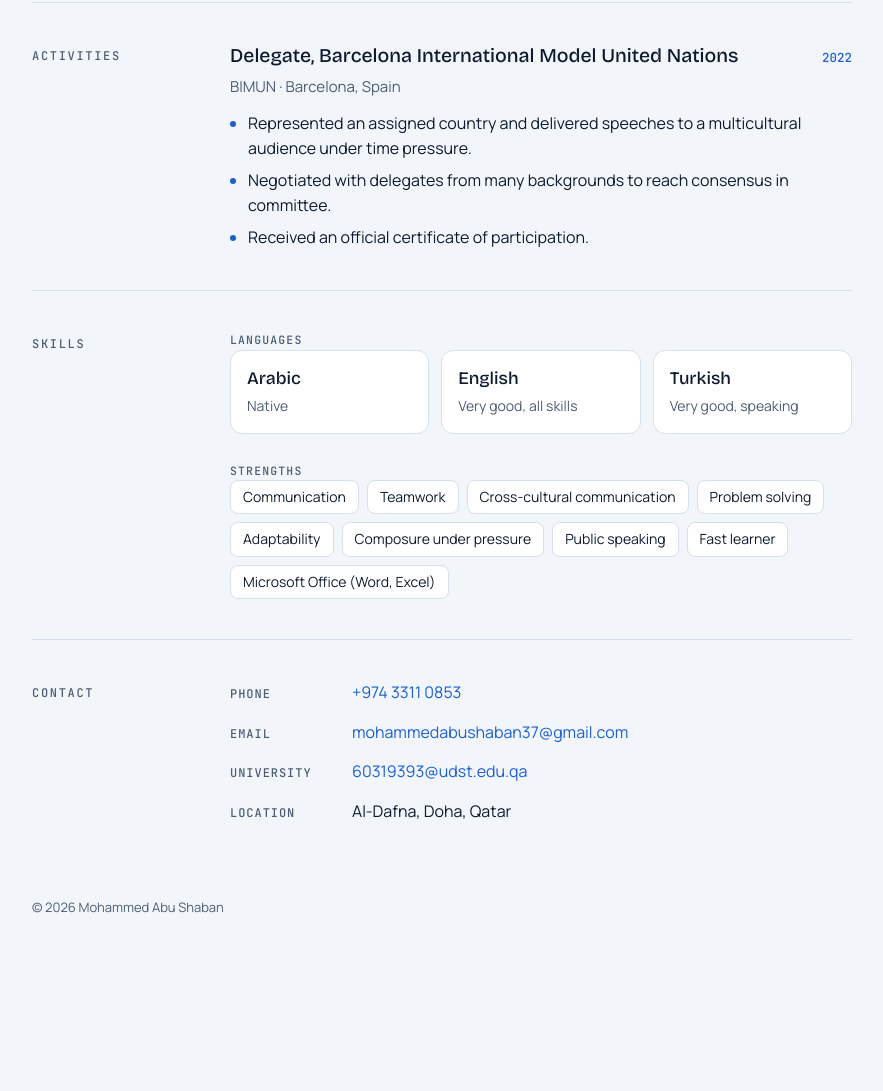
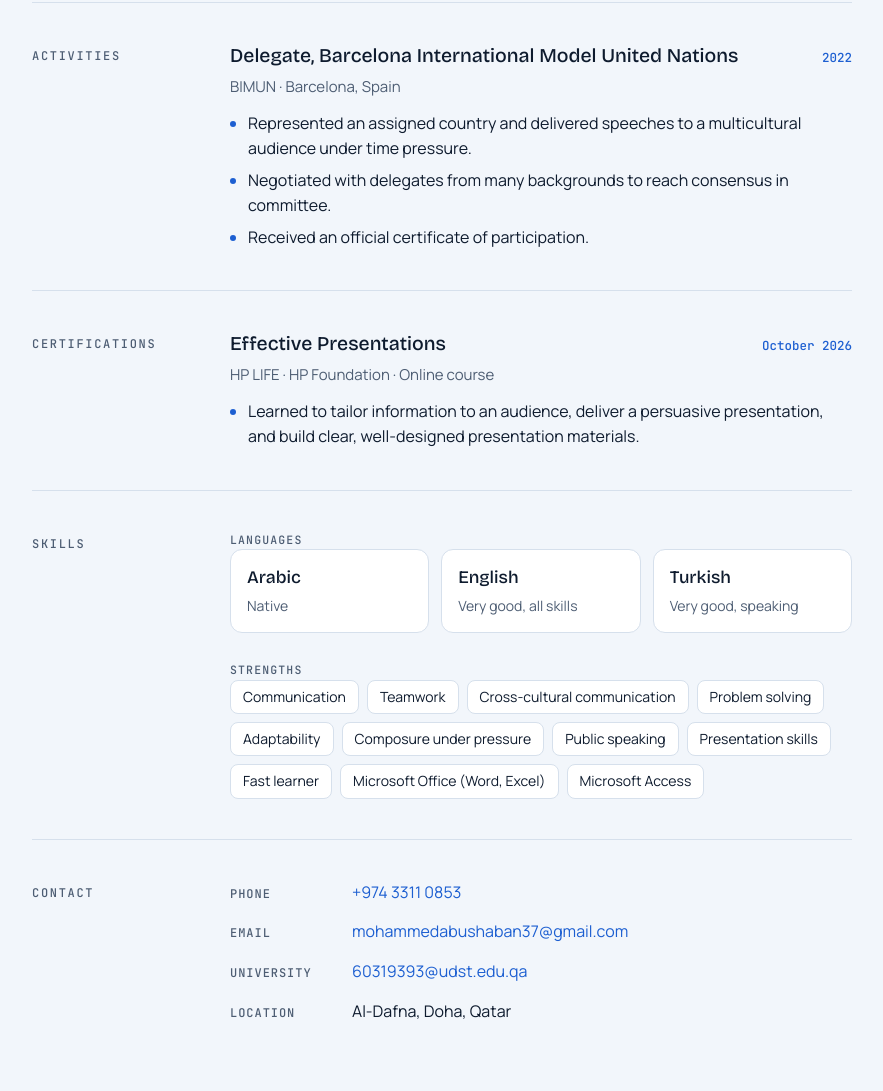
Before and after one commit to mohammedabushaban37-cell/mohammedabushaban37-cell.github.io, a plain HTML site: page index.html in a window 1280 px wide. Shown: the part 1586-2677 px from the top of the page, without its empty margins (198-1081 px from the left). Before the commit the page ends 2575 px from the top, so only its background shows below. Drawn offline with nearby package versions, Linux system fonts and the light colour scheme.

Commit message:
Add files via upload

```diff
--- a/index.html
+++ b/index.html
@@ -233,6 +233,22 @@ footer { padding-top: 32px; font-size: 13px; color: var(--muted); }
     </div>
   </section>
 
+  <section id="certifications">
+    <h2>Certifications</h2>
+    <div class="content">
+      <div class="item">
+        <div class="item-head">
+          <h3>Effective Presentations</h3>
+          <span class="date">October 2026</span>
+        </div>
+        <p class="org">HP LIFE · HP Foundation · Online course</p>
+        <ul>
+          <li>Learned to tailor information to an audience, deliver a persuasive presentation, and build clear, well-designed presentation materials.</li>
+        </ul>
+      </div>
+    </div>
+  </section>
+
   <section id="skills">
     <h2>Skills</h2>
     <div class="content">
@@ -254,8 +270,10 @@ footer { padding-top: 32px; font-size: 13px; color: var(--muted); }
           <span class="tag">Adaptability</span>
           <span class="tag">Composure under pressure</span>
           <span class="tag">Public speaking</span>
+          <span class="tag">Presentation skills</span>
           <span class="tag">Fast learner</span>
           <span class="tag">Microsoft Office (Word, Excel)</span>
+          <span class="tag">Microsoft Access</span>
         </div>
       </div>
     </div>
```
